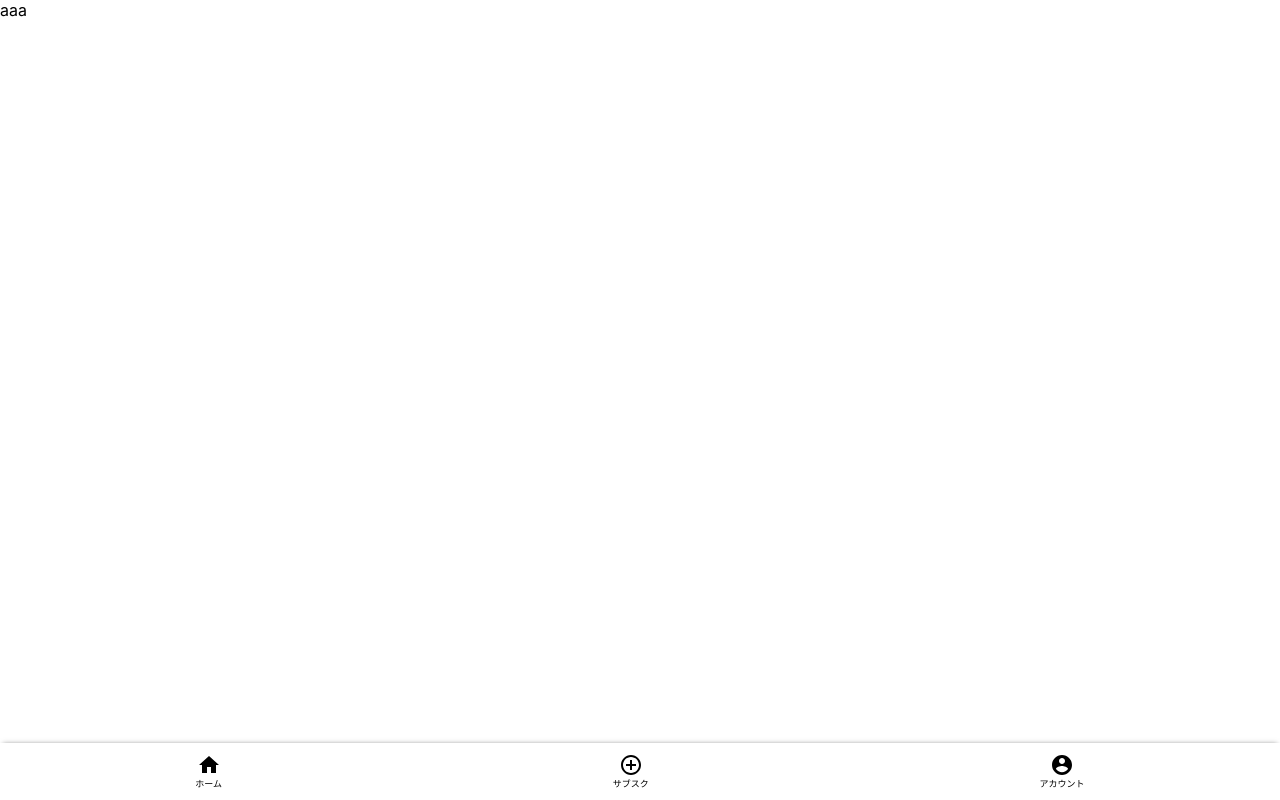
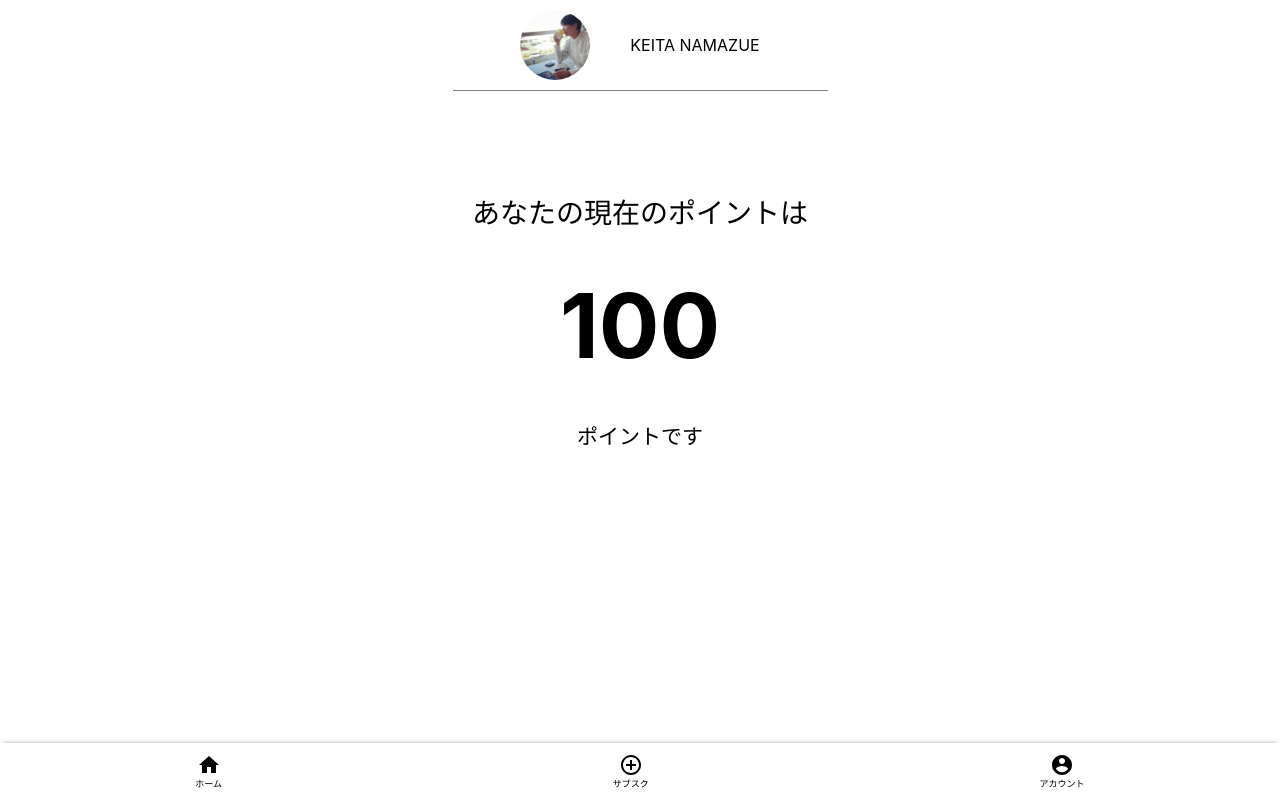
Before and after one commit to keitanamazue/ramen_app, a Next.js app: page /account in a window 1280 px wide. Built offline with nearby package versions, Linux system fonts and the light colour scheme.

Commit message:
adding account page

```diff
--- a/package.json
+++ b/package.json
@@ -9,8 +9,12 @@
     "lint": "next lint"
   },
   "dependencies": {
+    "@emotion/react": "^11.4.1",
+    "@emotion/styled": "^11.3.0",
     "@material-ui/core": "^4.12.3",
     "@material-ui/icons": "^4.11.2",
+    "@mui/icons-material": "^5.0.0",
+    "@mui/material": "^5.0.0",
     "next": "11.1.2",
     "react": "17.0.2",
     "react-dom": "17.0.2"
--- a/pages/account.jsx
+++ b/pages/account.jsx
@@ -1,12 +1,20 @@
 import Image from "next/image";
 import { Nav } from "../components/Nav";
 
-// import classes from "../styles/account.module.css";
+import classes from "../styles/account.module.css";
 
 export default function account () {
   return (
-    <div>
-            aaa
+    <div className={classes.account}>
+        <div className={classes.profile}>
+            <Image src="/profile.JPG" alt="ramen" width={70} height={70}  className={classes.image}/>
+            <p className={classes.profile_name}>keita namazue</p>
+        </div>
+        <div className={classes.point}>
+            <p className={classes.point_current}>あなたの現在のポイントは</p>
+            <h2 className={classes.point_number}>100</h2>
+            <p className={classes.point_is}>ポイントです</p>
+        </div>
       <Nav />
     </div>
   );
--- a/pages/subscription.jsx
+++ b/pages/subscription.jsx
@@ -1,4 +1,4 @@
-import { Description } from "@material-ui/icons";
+// import { Description } from "@material-ui/icons";
 import Image from "next/image";
 import Link from "next/link";
 import { Nav } from "../components/Nav";
@@ -14,14 +14,14 @@ export default function subscription() {
       <p className={classes.description}>お好きなプランをお選びください</p>
 
       <div className={classes.cards}>
-          <Link href="">
+          <Link href="#">
             <a className={classes.card}>
             <h3>3 months</h3>
             <h4>3万円/月</h4>
             </a>
            </Link>
 
-            <Link href="">
+            <Link href="#">
             <a className={classes.card}>
                 <h3>12 months</h3>
                 <h4>1万円/月</h4>
--- /dev/null
+++ b/styles/account.module.css
@@ -0,0 +1,50 @@
+.account {
+  width: 100%;
+  height: 100vh;
+  margin: 0 auto;
+  display: flex;
+  flex-direction: column;
+  align-items: center;
+  justify-content: flex-start;
+}
+
+.profile {
+  max-width: 375px;
+  display: flex;
+  justify-content: center;
+  align-items: center;
+  width: 100%;
+  border-bottom: 1px solid gray;
+  padding: 10px;
+}
+
+.image {
+  border-radius: 50%;
+}
+
+.profile_name {
+  margin-left: 40px;
+  text-transform: uppercase;
+}
+
+.point {
+  display: flex;
+  flex-direction: column;
+  align-items: center;
+  margin-top: 100px;
+}
+
+.point_current {
+  font-size: 28px;
+}
+
+.point_number {
+  font-size: 90px;
+  font-weight: bold;
+  margin-top: 40px;
+}
+
+.point_is {
+  font-size: 21px;
+  margin-top: 40px;
+}
```
Also changed, not shown: pages/index.jsx (+5 -5 lines), 1 other file (tests, documents, lock files or other folders).
